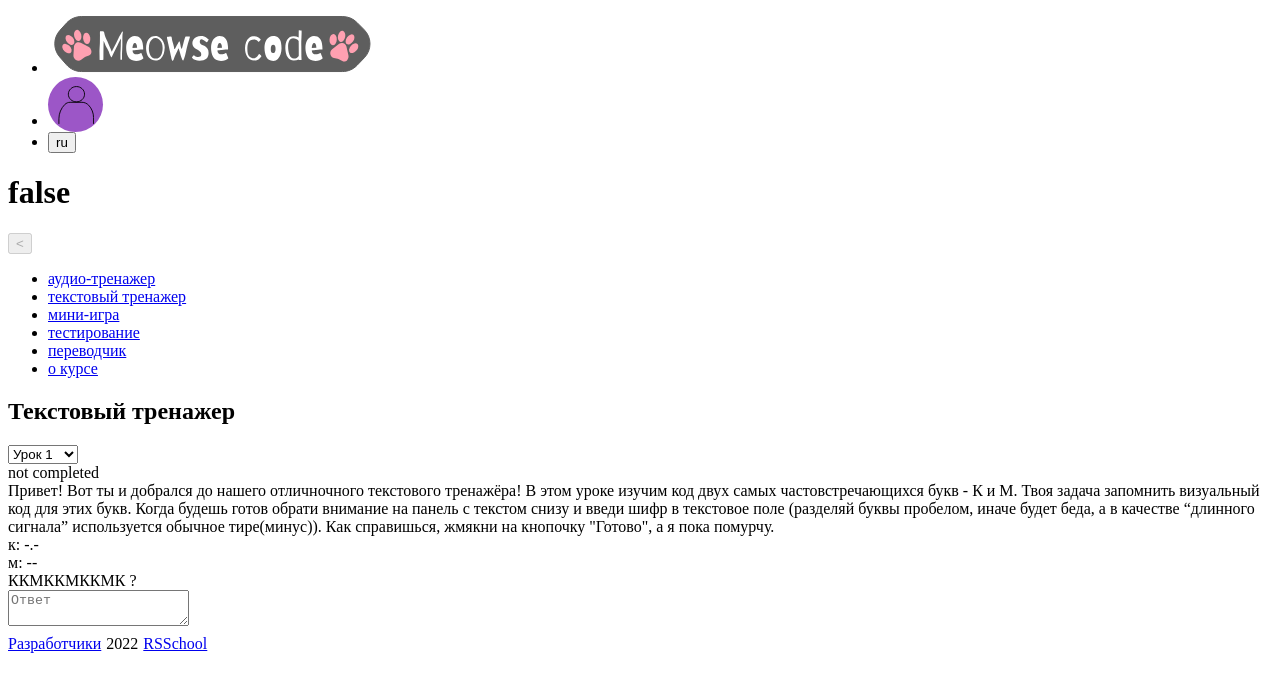
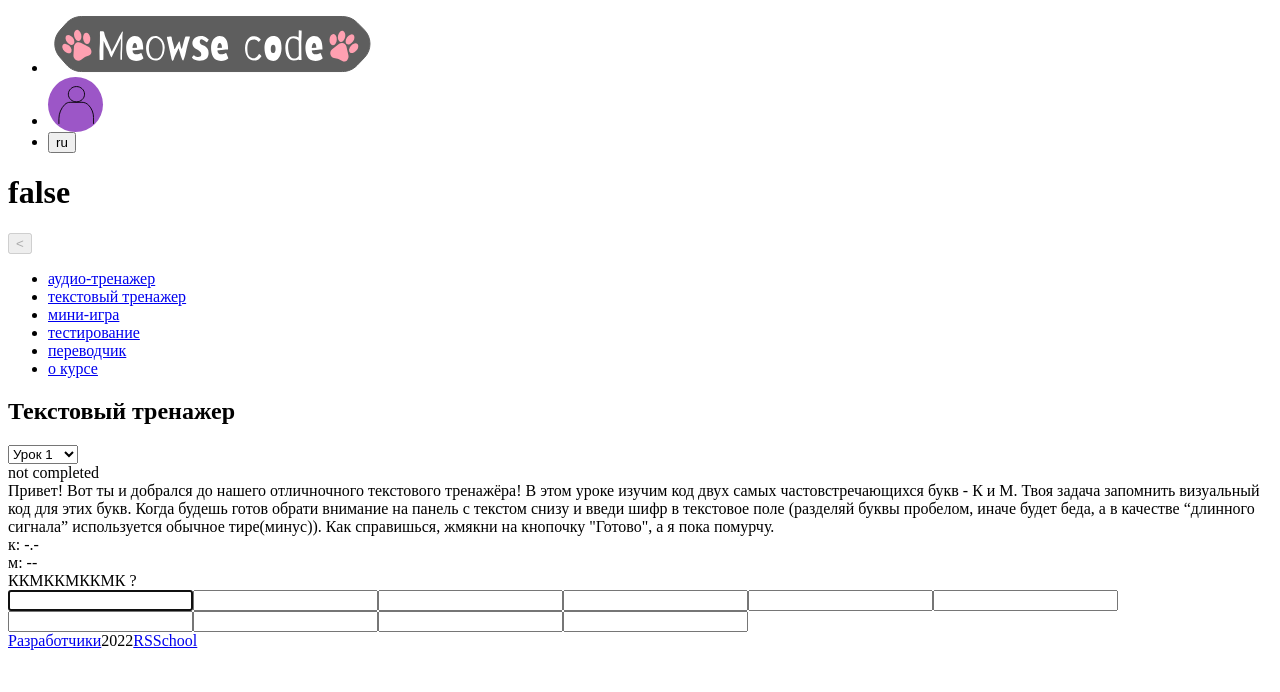
Before and after one commit to PronkoEvgeniya/meowse-code, a React (Create React App) app: page /text/1 in a window 1280 px wide. Shown: the top 692 px of the page. Built offline with nearby package versions, Linux system fonts and the light colour scheme.

Commit message:
feat: add separate inputs instead textarea in text trainer

```diff
--- a/src/app/store/reducers/textTrainerSlice.ts
+++ b/src/app/store/reducers/textTrainerSlice.ts
@@ -4,35 +4,51 @@ import { getFromLS, setToLS } from '../../../helpers/localStorageService';
 import { TextTrainerPageMode, LSParameters } from '../../../types/constants';
 
 export interface ITextLessonState {
-  isAnswerValid: boolean;
-  isMorseCode: boolean | null;
-  userAnswer: string;
+  // isAnswerValid: boolean;
+  // isMorseCode: boolean | null;
+  // userAnswer: string;
   completedLessons: null | ICompletedLessons;
   mode: TextTrainerPageMode.lesson | TextTrainerPageMode.result;
   currentScore: number;
+  currentInput: number;
+  filledInputs: string[];
+  isFieldsValid: IIsFieldsFalid;
+  userAnswer: IUserAnswer;
+}
+
+interface IIsFieldsFalid {
+  [key: string]: boolean;
+}
+
+interface IUserAnswer {
+  [key: string]: string;
 }
 
 const initialState: ITextLessonState = {
-  isAnswerValid: false,
-  isMorseCode: true,
-  userAnswer: '',
+  // isAnswerValid: false,
+  // isMorseCode: true,
+  // userAnswer: '',
   completedLessons: getFromLS<ICompletedLessons>(LSParameters.completedTextLessons, {}),
   mode: TextTrainerPageMode.lesson,
   currentScore: 0,
+  currentInput: 0,
+  filledInputs: [],
+  isFieldsValid: {},
+  userAnswer: {},
 };
 
 export const textTrainerSlice = createSlice({
   name: 'textTrainer',
   initialState,
   reducers: {
-    setAnswerValidity: (state, { payload }) => {
-      state.isAnswerValid = payload;
-    },
-    setMorseValidity: (state, { payload }) => {
-      state.isMorseCode = payload;
-    },
+    // setAnswerValidity: (state, { payload }) => {
+    //   state.isAnswerValid = payload;
+    // },
+    // setMorseValidity: (state, { payload }) => {
+    //   state.isMorseCode = payload;
+    // },
     setUserAnswer: (state, { payload }) => {
-      state.userAnswer = payload;
+      state.userAnswer = { ...state.userAnswer, ...payload };
     },
     updateCompletedLessons: (
       state,
@@ -50,16 +66,35 @@ export const textTrainerSlice = createSlice({
     updateCurrentScore: (state, { payload }) => {
       state.currentScore = payload;
     },
+    setCurrentInput: (state, { payload }) => {
+      state.currentInput = payload;
+    },
+    addToFilledInputs: (state, { payload }) => {
+      state.filledInputs = [...state.filledInputs, payload];
+    },
+    setFieldValidity: (state, { payload }) => {
+      state.isFieldsValid = { ...state.isFieldsValid, ...payload };
+    },
+    resetLessonState: (state) => {
+      state.isFieldsValid = {};
+      state.filledInputs = [];
+      state.userAnswer = {};
+      state.currentInput = 0;
+    },
   },
 });
 
 export const {
-  setAnswerValidity,
-  setMorseValidity,
+  // setAnswerValidity,
+  // setMorseValidity,
   setUserAnswer,
   updateCompletedLessons,
   toggleMode,
   updateCurrentScore,
+  setCurrentInput,
+  addToFilledInputs,
+  setFieldValidity,
+  resetLessonState,
 } = textTrainerSlice.actions;
 
 export default textTrainerSlice.reducer;
--- a/src/components/lessonContent/index.tsx
+++ b/src/components/lessonContent/index.tsx
@@ -1,24 +1,12 @@
-import React, { useEffect } from 'react';
-import { useAppDispatch, useAppSelector } from '../../app/hooks/reduxHooks';
+import React from 'react';
+import { useAppSelector } from '../../app/hooks/reduxHooks';
 import { ILesson } from '../../types/interfaces';
 import data from '../../data/text.json';
-import {
-  setUserAnswer,
-  setAnswerValidity,
-  setMorseValidity,
-  updateCompletedLessons,
-  toggleMode,
-  updateCurrentScore,
-} from '../../app/store/reducers/textTrainerSlice';
-import { TextAreaMessages, LessonResults, RegExpTemplates } from '../../types/constants';
-import { Highlight } from '../highlight';
+import { MorseField } from './morseField';
 
 export const LessonContent = () => {
-  const dispatch = useAppDispatch();
   const lessonID = useAppSelector(({ app: { textLesson } }) => textLesson);
-  const { isMorseCode, userAnswer, completedLessons } = useAppSelector(
-    ({ textTrainer }) => textTrainer
-  );
+  const { completedLessons } = useAppSelector(({ textTrainer }) => textTrainer);
   const completedScore = completedLessons ? completedLessons[lessonID] : 0;
 
   const currentLesson = data.length
@@ -31,67 +19,6 @@ export const LessonContent = () => {
     </div>
   ));
 
-  const inputHandler = ({ target: { value } }: React.ChangeEvent<HTMLTextAreaElement>) => {
-    const regExp = new RegExp(RegExpTemplates.morseLetters);
-    const splitedAnswer = value.split(' ');
-    const isMorse = splitedAnswer.every((symbol) => {
-      if (symbol) return regExp.test(symbol);
-      return true;
-    });
-
-    dispatch(setUserAnswer(value));
-
-    if (!value) {
-      dispatch(setAnswerValidity(false));
-      dispatch(setMorseValidity(true));
-      return;
-    }
-
-    if (!isMorse) {
-      dispatch(setAnswerValidity(false));
-      dispatch(setMorseValidity(false));
-      return;
-    }
-
-    if (isMorse) {
-      dispatch(setAnswerValidity(true));
-      dispatch(setMorseValidity(true));
-    }
-  };
-
-  useEffect(() => {
-    dispatch(setUserAnswer(''));
-    // eslint-disable-next-line react-hooks/exhaustive-deps
-  }, [lessonID]);
-
-  useEffect(() => {
-    const regExp = new RegExp(RegExpTemplates.morseSymbols);
-    const userAnswerLetters = userAnswer.trim().split(' ');
-    const answerSymbols = answer.join('');
-    const userAnswerSymbols = userAnswerLetters.join('');
-    const isMorse = userAnswerLetters.every((symbol) => {
-      if (symbol) return regExp.test(symbol);
-      return true;
-    });
-
-    if (answerSymbols.length === userAnswerSymbols.length && isMorse) {
-      const checkArr = [];
-      for (let i = 0; i < answer.length; i += 1) {
-        if (answer[i] === userAnswerLetters[i]) checkArr.push(true);
-      }
-      const userScore = Math.round((checkArr.length / answer.length) * score);
-
-      if (!completedScore || (userScore > LessonResults.min && completedScore < userScore))
-        dispatch(updateCompletedLessons({ id: lessonID, userScore }));
-      dispatch(setUserAnswer(''));
-      dispatch(setAnswerValidity(false));
-      dispatch(setMorseValidity(true));
-      dispatch(toggleMode());
-      dispatch(updateCurrentScore(userScore));
-    }
-    // eslint-disable-next-line react-hooks/exhaustive-deps
-  }, [userAnswer]);
-
   return (
     <>
       {completedScore ? (
@@ -102,20 +29,7 @@ export const LessonContent = () => {
       <div>{description}</div>
       {symbolsElements}
       <div>{task.toUpperCase()} ?</div>
-      <textarea placeholder="Ответ" onChange={inputHandler} value={userAnswer}></textarea>
-      {isMorseCode ? null : <div title={TextAreaMessages.rulesTitle}>{TextAreaMessages.error}</div>}
-      <div>
-        {userAnswer.split('').map((symbol, i) => {
-          switch (symbol) {
-            case '.':
-            case '-':
-            case ' ':
-              return <Highlight isValid={true} symbol={symbol} key={symbol + i} />;
-            default:
-              return <Highlight isValid={false} symbol={symbol} />;
-          }
-        })}
-      </div>
+      <MorseField answer={answer} score={score} />
     </>
   );
 };
--- /dev/null
+++ b/src/components/lessonContent/morseField/index.tsx
@@ -0,0 +1,92 @@
+import React, { useRef, useEffect, createRef, useMemo } from 'react';
+import { useAppDispatch, useAppSelector } from '../../../app/hooks/reduxHooks';
+import {
+  addToFilledInputs,
+  setUserAnswer,
+  resetLessonState,
+  toggleMode,
+  updateCompletedLessons,
+  updateCurrentScore,
+  setFieldValidity,
+  setCurrentInput,
+} from '../../../app/store/reducers/textTrainerSlice';
+import { LessonResults } from '../../../types/constants';
+
+interface IMorseField {
+  answer: string[];
+  score: number;
+}
+
+export const MorseField = ({ answer, score }: IMorseField): JSX.Element => {
+  const { filledInputs, isFieldsValid, userAnswer, currentInput } = useAppSelector(
+    ({ textTrainer }) => textTrainer
+  );
+  const lessonID = useAppSelector(({ app: { textLesson } }) => textLesson);
+  const dispatch = useAppDispatch();
+  const redStyle = { border: '5px solid red' };
+  const greenStyle = { border: '5px solid green' };
+  const { completedLessons } = useAppSelector(({ textTrainer }) => textTrainer);
+  const completedScore = completedLessons ? completedLessons[lessonID] : 0;
+  const formRef = useRef(null);
+  const handleFieldChange = ({ target: { value, id } }: React.ChangeEvent<HTMLInputElement>) => {
+    const trimedValue = value.trim();
+    if (trimedValue.length === answer[Number(id)].length) {
+      dispatch(setFieldValidity({ [id]: answer[Number(id)] === trimedValue }));
+      dispatch(setUserAnswer({ [id]: trimedValue }));
+      dispatch(addToFilledInputs(answer[Number(id)] === trimedValue));
+      dispatch(setCurrentInput(Number(id) + 1));
+    }
+  };
+  const inputsRefs: React.RefObject<HTMLInputElement>[] = [];
+  const inputs = answer.map((letter, i) => {
+    const ref: React.RefObject<HTMLInputElement> = createRef();
+    inputsRefs.push(ref);
+    return (
+      <input
+        ref={ref}
+        key={letter + i}
+        id={String(i)}
+        type="text"
+        required
+        style={
+          isFieldsValid[String(i)]
+            ? greenStyle
+            : isFieldsValid[String(i)] === undefined
+            ? {}
+            : redStyle
+        }
+        readOnly={!!userAnswer[String(i)]}
+        onChange={handleFieldChange}
+        autoComplete="off"
+      />
+    );
+  });
+
+  useEffect(() => {
+    const currentInputRef = inputsRefs[currentInput];
+    if (
+      currentInputRef &&
+      currentInputRef.current &&
+      document.activeElement !== currentInputRef.current
+    ) {
+      const ref = currentInputRef.current as HTMLInputElement;
+      ref.focus();
+      ref.select();
+    }
+  }, [currentInput, inputsRefs]);
+
+  useEffect(() => {
+    if (filledInputs.length === answer.length) {
+      const rightAnswers = filledInputs.filter((answer) => answer);
+      const userScore = Math.round((rightAnswers.length / answer.length) * score);
+      if (!completedScore && userScore > LessonResults.min && completedScore < userScore) {
+        dispatch(updateCompletedLessons({ id: lessonID, userScore }));
+      }
+      dispatch(toggleMode());
+      dispatch(updateCurrentScore(userScore));
+      dispatch(resetLessonState());
+    }
+  });
+
+  return <form ref={formRef}>{inputs}</form>;
+};
```
